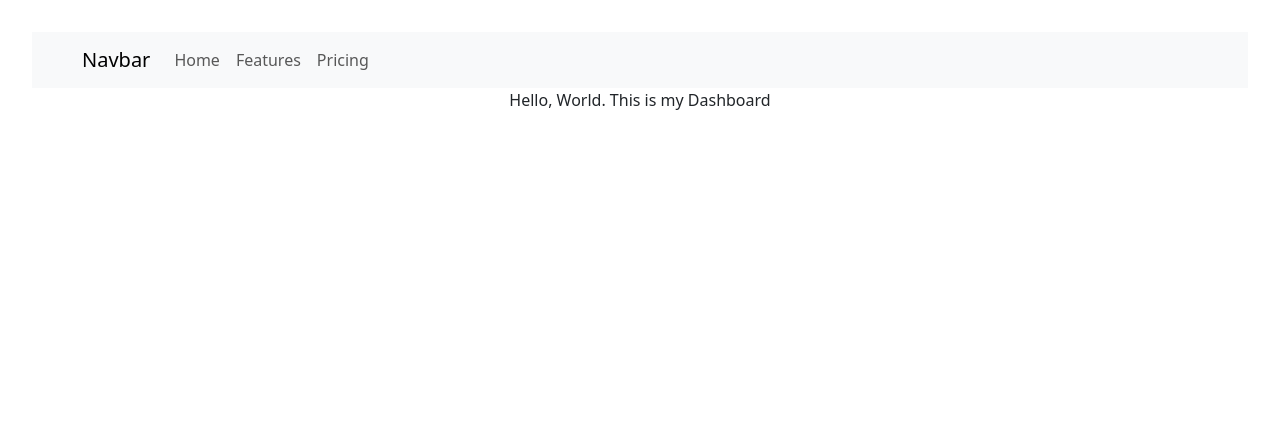
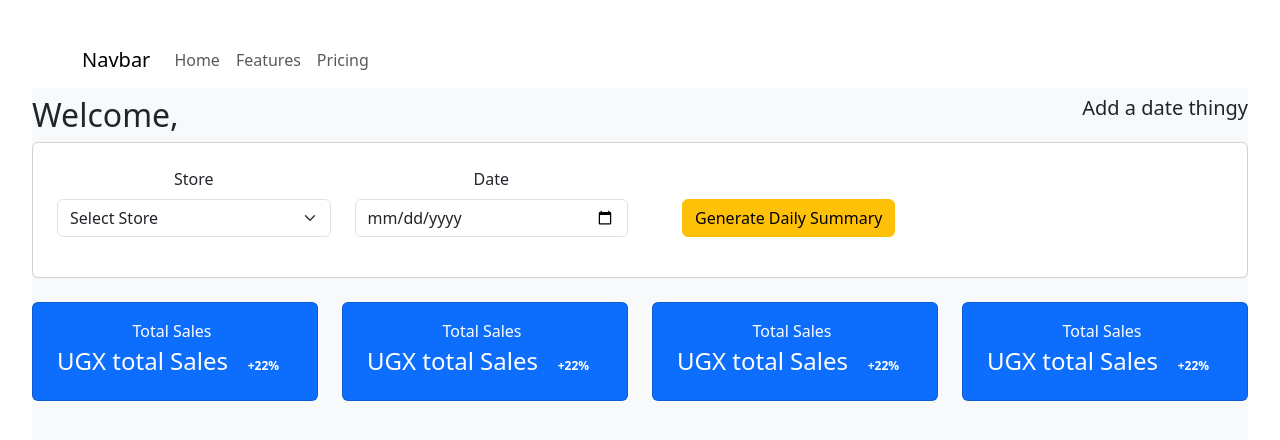
Before and after one commit to mayanjer/inventory_react, a React (Vite) app: page / in a window 1280 px wide. Shown: the top 440 px of the page. Built offline with nearby package versions, Linux system fonts and the light colour scheme.

Commit message:
Added the short cards

```diff
--- /dev/null
+++ b/src/components/LongCard.jsx
@@ -0,0 +1,40 @@
+function CardInfo() {
+  return (
+    <div className="card p-2">
+      <div className="card-body">
+        <form
+          id="close-day-form"
+          className="row row-gap-2 align-items-end mb-3"
+          method="post"
+        >
+          <div className="col-md-3">
+            <label className="form-label">Store</label>
+            <select name="store_id" className="form-select" required>
+              <option value="">Select Store</option>
+
+              <option value="">store Name</option>
+            </select>
+          </div>
+          <div className="col-md-3">
+            <label className="form-label">Date</label>
+            <input
+              type="date"
+              name="date"
+              className="form-control"
+              value="{{ selected_end_date}}"
+              required
+            />
+          </div>
+          <div className="col-md-3">
+            <button className="btn btn-warning" type="submit">
+              Generate Daily Summary
+            </button>
+          </div>
+        </form>
+        <div id="close-day-result"></div>
+      </div>
+    </div>
+  );
+}
+
+export default CardInfo;
--- a/src/components/NavBar.jsx
+++ b/src/components/NavBar.jsx
@@ -2,7 +2,7 @@ import { Navbar, Nav, Container } from "react-bootstrap";
 
 function NavigationBar() {
   return (
-    <Navbar className="bg-light">
+    <Navbar className="bg-white mt-0 mb-2">
       <Container>
         <Navbar.Brand href="#home">Navbar</Navbar.Brand>
         <Nav className="me-auto">
--- a/src/components/RootComponent.jsx
+++ b/src/components/RootComponent.jsx
@@ -3,12 +3,10 @@ import { Outlet } from "react-router-dom";
 
 function RootComponent() {
   return (
-      <div >
+    <div className="bg-light min-vh-100 w-100">
       <NavigationBar />
-      <Outlet/>
-
+      <Outlet />
     </div>
-
   );
 }
 
--- /dev/null
+++ b/src/components/ShortCard.jsx
@@ -0,0 +1,24 @@
+function ShortCard() {
+  return (
+
+      <div className="card bg-primary sale-widget flex-fill p-0">
+        <div className="card-body d-flex align-items-center">
+          <span className="sale-icon bg-white text-primary">
+            <i className="ti ti-file-text fs-24"></i>
+          </span>
+          <div className="ms-2">
+            <p className="text-white mb-1">Total Sales</p>
+            <div className="d-inline-flex align-items-center flex-wrap gap-2">
+              <h4 className="text-white">UGX total Sales</h4>
+              <span className="badge badge-soft-primary">
+                <i className="ti ti-arrow-up me-1"></i>+22%
+              </span>
+            </div>
+          </div>
+        </div>
+      </div>
+
+  );
+}
+
+export default ShortCard;
--- a/src/index.css
+++ b/src/index.css
@@ -2,6 +2,8 @@
   font-family: system-ui, Avenir, Helvetica, Arial, sans-serif;
   line-height: 1.5;
   font-weight: 400;
+  width: 100%;
+  min-height: 100vh;
 
   /* color-scheme: light dark;
   color: rgba(255, 255, 255, 0.87);
@@ -12,6 +14,9 @@
   -webkit-font-smoothing: antialiased;
   -moz-osx-font-smoothing: grayscale;
 }
+
+
+
 
 a {
   font-weight: 500;
--- a/src/routes/Dashboard.jsx
+++ b/src/routes/Dashboard.jsx
@@ -1,9 +1,51 @@
+import Card from "../components/LongCard";
+import { Row, Col } from "react-bootstrap";
+import ShortCard from "../components/ShortCard";
 function Dashboard() {
   return (
     <>
-      <p>Hello, World. This is my Dashboard</p>
+      <Row>
+        <Col className="text-start">
+          <h2>Welcome,</h2>
+        </Col>
+
+        <Col className="text-end">
+          <h5>Add a date thingy</h5>
+        </Col>
+      </Row>
+
+      <Card />
+      <Row className="d-flex flex-wrap mt-4">
+        <Col>
+          <ShortCard />
+        </Col>
+        <Col>
+          <ShortCard />
+        </Col>
+        <Col>
+          <ShortCard />
+        </Col>
+        <Col>
+          <ShortCard />
+        </Col>
+      </Row>
     </>
   );
 }
 
 export default Dashboard;
+
+<Row>
+  <Col>
+    <ShortCard />
+  </Col>
+  <Col>
+    <ShortCard />
+  </Col>
+  <Col>
+    <ShortCard />
+  </Col>
+  <Col>
+    <ShortCard />
+  </Col>
+</Row>;
```
